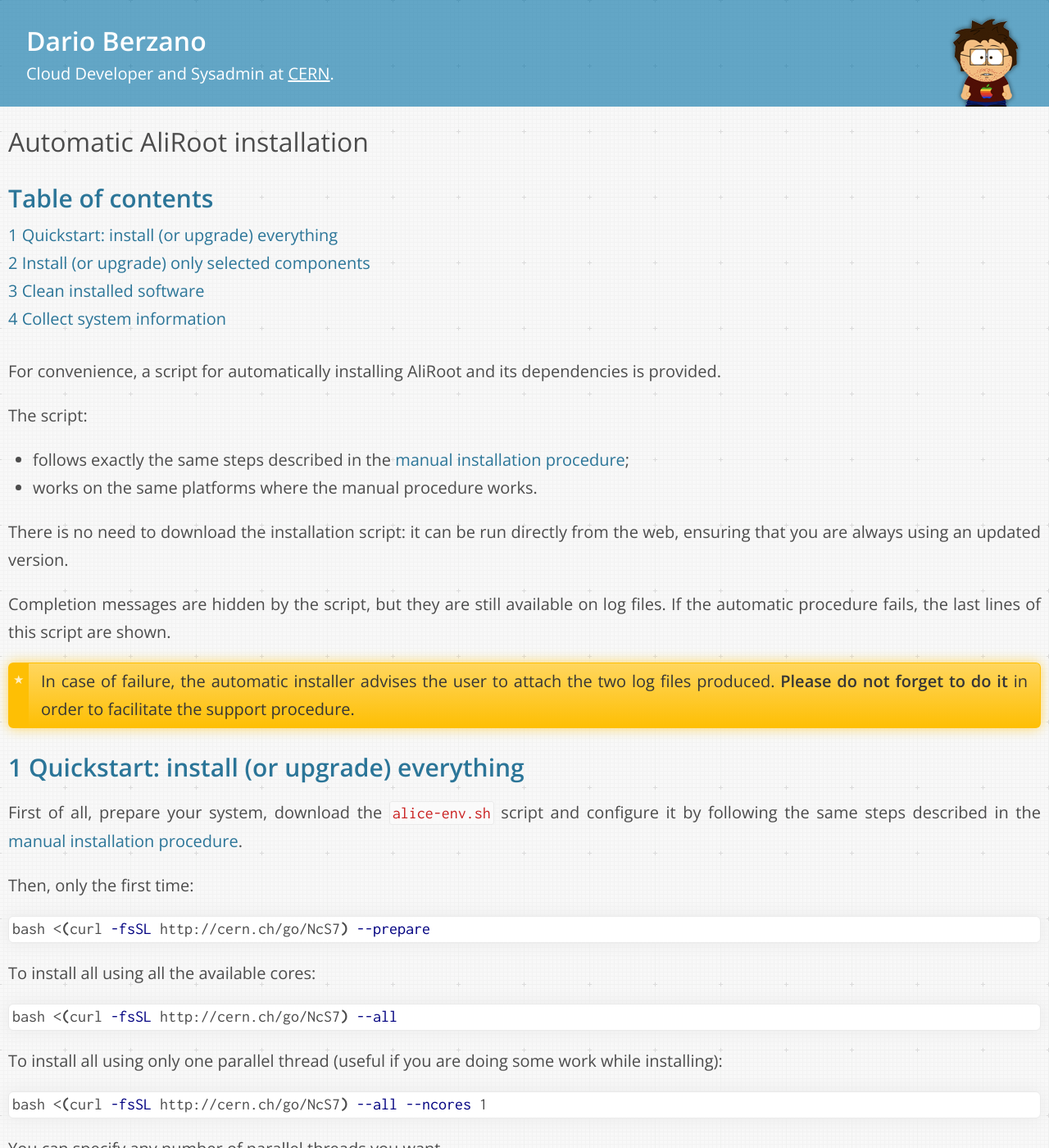
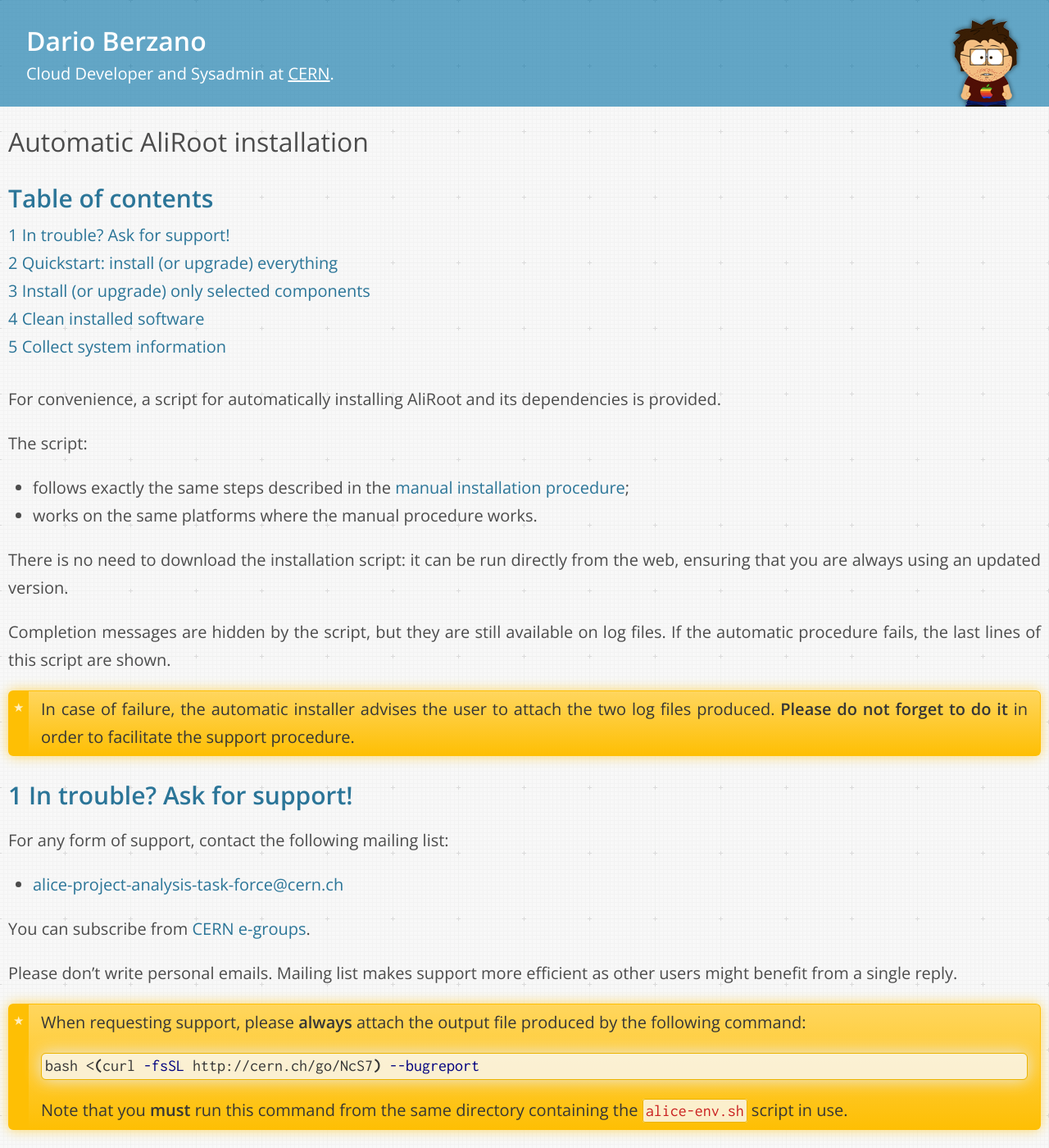
Before and after one commit to dberzano/dberzano.github.io, a Jekyll site: the page built from alice/install-aliroot/auto.md, in a window 1280 px wide and 1400 px high. Shown: the whole window at 82% size. Built offline with Jekyll 4.4.1, drawn with Linux system fonts in a browser that asks for light colours; Markdown is read by kramdown in place of the engine named in the settings.

Commit message:
Added advice to write to ml in auto install

````diff
--- a/alice/install-aliroot/auto.md
+++ b/alice/install-aliroot/auto.md
@@ -27,6 +27,29 @@ lines of this script are shown.
 > In case of failure, the automatic installer advises the user to
 > attach the two log files produced. **Please do not forget to do it**
 > in order to facilitate the support procedure.
+
+
+In trouble? Ask for support!
+----------------------------
+
+For any form of support, contact the following mailing list:
+
+* <alice-project-analysis-task-force@cern.ch>
+
+You can subscribe from [CERN e-groups](https://e-groups.cern.ch/).
+
+**Please** don't write personal emails. Mailing list makes support
+more efficient as other users might benefit from a single reply.
+
+> When requesting support, please **always** attach the output file
+> produced by the following command:
+>
+> ```bash
+> bash <(curl -fsSL http://cern.ch/go/NcS7) --bugreport
+> ```
+>
+> Note that you **must** run this command from the same directory
+> containing the `alice-env.sh` script in use.
 
 
 Quickstart: install (or upgrade) everything
````
